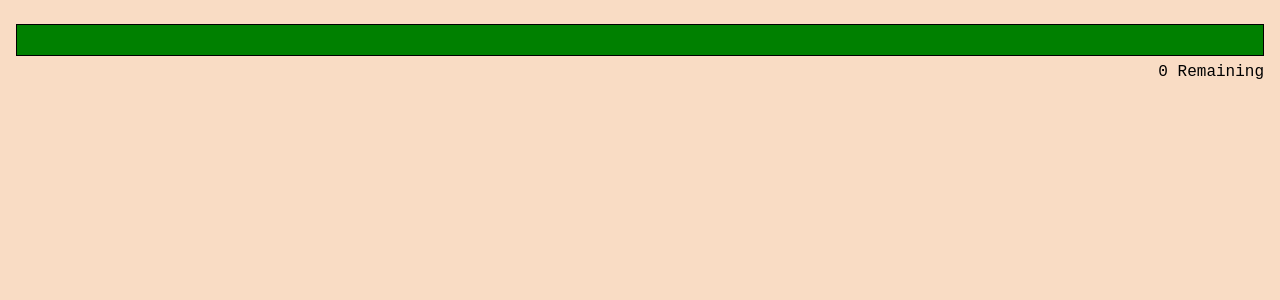
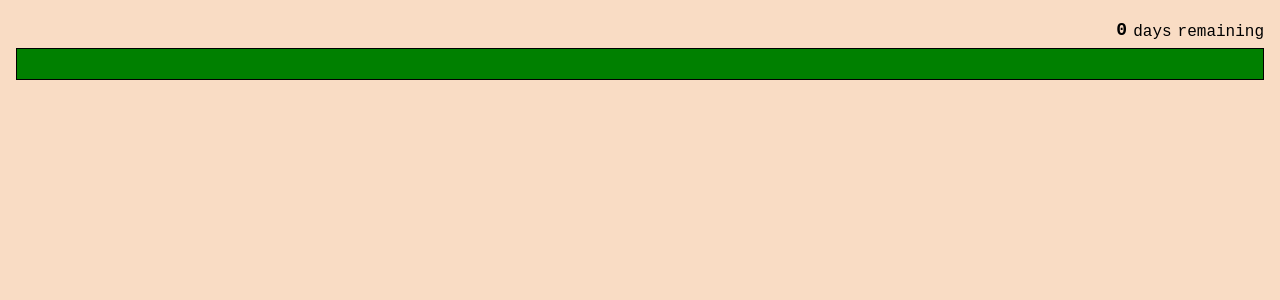
Before and after one commit to officialpiyush/planista, a React (Vite) app: page / in a window 1280 px wide. Shown: the top 300 px of the page. Built offline with nearby package versions, Linux system fonts and the light colour scheme; a small style sheet from the web is missing.

Commit message:
feat: reverse year bar

```diff
--- a/src/components/YearBar.tsx
+++ b/src/components/YearBar.tsx
@@ -7,12 +7,14 @@ export default function YearBar() {
   const daysRemainingForYearEnd = endOfYear.diff(now, "day");
 
   return (
-    <div className="flex flex-col gap-1 relative">
-      <progress className="w-full h-8 mt-2 bg-pastel-light border border-black" value={daysElapsed * 8} max="365" />
-      <div className="flex justify-end">
-        {daysRemainingForYearEnd}
-        {" "}
-        Remaining
+    <div className="flex flex-col flex-col-reverse gap-1 relative">
+      <progress className="w-full h-8 bg-pastel-light border border-black" value={daysElapsed * 8} max="365" />
+      <div className="flex gap-1.5 justify-end items-end">
+        <span className="font-extrabold block text-lg">
+          {daysRemainingForYearEnd}
+        </span>
+        <span className="block">days</span>
+        <span className="block">remaining</span>
       </div>
     </div>
   );
```
